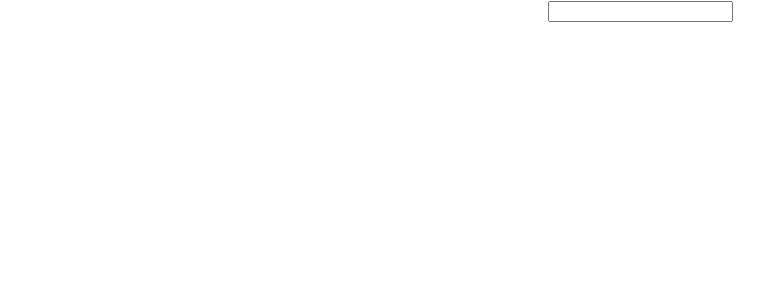
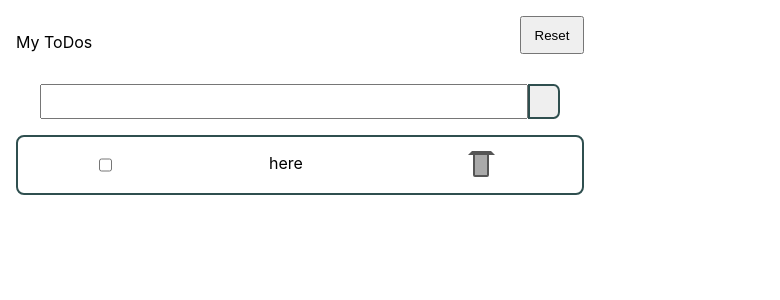
Before and after one commit to ConHiggins/oxnaTechTest_3, a React (Create React App) app: page / in a window 1280 px wide. Shown: the top 300 px of the page, without its empty margins (0-780 px from the left). Built offline with nearby package versions, Linux system fonts and the light colour scheme.

Commit message:
basic layout

```diff
--- a/src/App.css
+++ b/src/App.css
@@ -1,5 +1,6 @@
 .App {
   text-align: center;
+  max-width: 600px;
 }
 
 .App-logo {
--- a/src/Components/Input/Input.jsx
+++ b/src/Components/Input/Input.jsx
@@ -3,7 +3,8 @@ import "./Input.scss";
 const Input = () => {
     return (
         <div className="input">
-            <input type="text" />
+            <input type="text" className="input__textbox" />
+            <button className="input__add-button" />
         </div>
     );
 };
--- a/src/Components/Input/Input.scss
+++ b/src/Components/Input/Input.scss
@@ -1 +1,22 @@
 @use "../../vars" as *;
+
+
+.input {
+
+    display: flex;
+    flex-direction: row;
+    justify-content: center;
+
+    &__textbox{
+        height: 1.8rem;
+        width: 80%;
+    }
+
+    &__add-button {
+
+        width: 2rem;
+        border-top-right-radius: 20%;
+        border-bottom-right-radius: 20%;
+        border: 2px solid darkslategray;
+    }
+}
--- a/src/Components/Navbar/Navbar.jsx
+++ b/src/Components/Navbar/Navbar.jsx
@@ -1,5 +1,12 @@
 import "./Navbar.scss";
 
-const Navbar = () => {};
+const Navbar = () => {
+    return (
+        <div className="nav-bar">
+            <p className="nav-bar__title">My ToDos</p>
+            <button className="nav-bar__reset-button">Reset</button>
+        </div>
+    );
+};
 
 export default Navbar;
--- a/src/Components/Navbar/Navbar.scss
+++ b/src/Components/Navbar/Navbar.scss
@@ -1 +1,17 @@
 @use "../../vars" as *;
+
+
+.nav-bar {
+
+    display: flex;
+    flex-direction: row;
+    justify-content: space-between;
+    margin: 1rem;
+
+
+    &__reset-button{
+
+        width: 4rem;
+        height: 2.4rem;
+    }
+}
--- a/src/Components/ToDo/ToDo.jsx
+++ b/src/Components/ToDo/ToDo.jsx
@@ -1,5 +1,13 @@
 import "./ToDo.scss";
 
-const ToDo = () => {};
+const ToDo = () => {
+    return (
+        <div className="to-do">
+            <input className="to-do__check" type="checkbox" />
+            <p className="to-do__title">here</p>
+            <button className="to-do__delete" />
+        </div>
+    );
+};
 
 export default ToDo;
--- a/src/Components/ToDo/ToDo.scss
+++ b/src/Components/ToDo/ToDo.scss
@@ -1 +1,38 @@
 @use "../../vars" as *;
+
+
+.to-do{
+
+    display: flex;
+    flex-direction: row;
+    justify-content: space-around;
+    margin: 1rem;
+    border: 2px solid darkslategray;
+    border-radius: 0.5rem;
+
+    &__delete {
+
+        position: relative;
+        background: darkgray;
+        height: 1.5rem;
+        margin: 1rem;
+        border: 2px solid #555;
+        border-radius: 2px;
+
+        &::before{
+            content: "";
+            position: absolute;
+            display: inline-block;
+            background: none;
+            height: 0.1rem;
+            width: 1.2rem;
+            top: -5px;
+            left:-7px;
+            margin: none;
+            border-left: 4px solid transparent;
+            border-right: 4px solid transparent;
+            border-bottom: 4px solid #555;
+
+        }
+    }
+}
--- a/src/Containers/ToDoContainer/ToDoContainer.jsx
+++ b/src/Containers/ToDoContainer/ToDoContainer.jsx
@@ -1,5 +1,8 @@
 import "./ToDoContainer.scss";
+import ToDo from "../../Components/ToDo/ToDo";
 
-const ToDoContainer = () => {};
+const ToDoContainer = () => {
+    return <ToDo />;
+};
 
 export default ToDoContainer;
```
Also changed, not shown: public/manifest.json.
